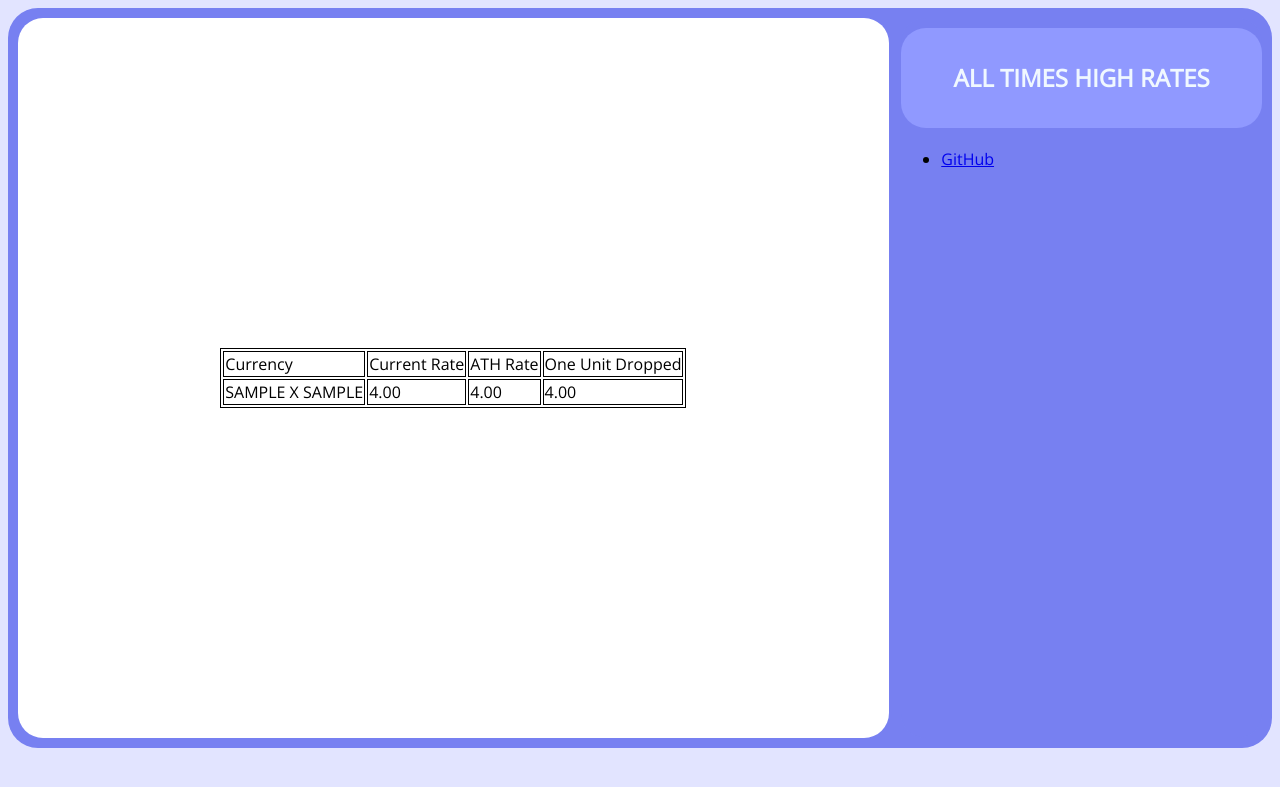
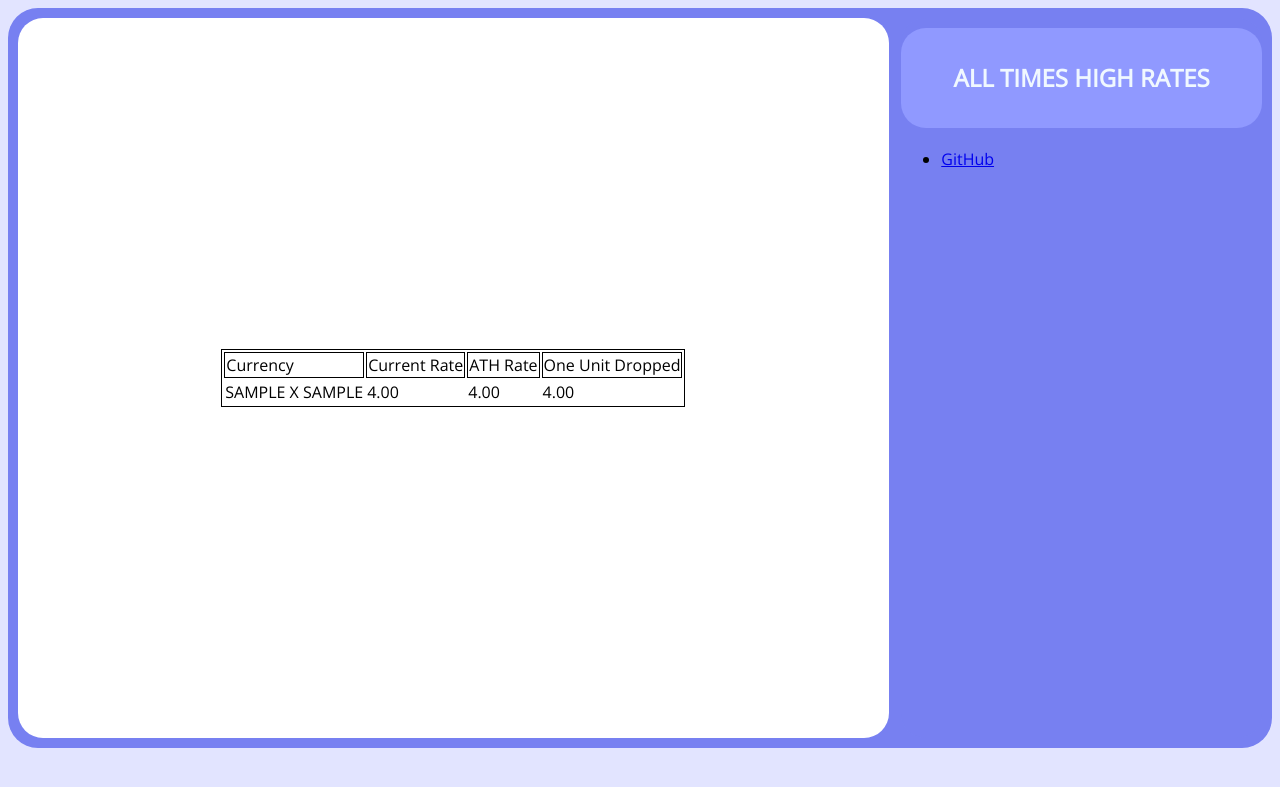
Before and after one commit to RecNes/ath_status, a Django app: page / in a window 1280 px wide. Shown: the top 787 px of the page. Run offline with Django 3.2, Linux system fonts and the light colour scheme; tables that the repository leaves empty hold one stand-in row (values such as "Sample post"); parts of the project's set-up code (start-up, migrations or seed data) failed here and were passed over.

Commit message:
remove border from td

```diff
--- a/templates/one_page_template.html
+++ b/templates/one_page_template.html
@@ -83,14 +83,14 @@
                 <tbody>
                 {% for exchange_currency in exchange_currencies %}
                     <tr>
-                        <td style="border: black 1px solid;">{{ exchange_currency }}</td>
-                        <td style="border: black 1px solid;" title="{{ exchange_currency.exchangerate_set.last.record_date }}">
+                        <td>{{ exchange_currency }}</td>
+                        <td title="{{ exchange_currency.exchangerate_set.last.record_date }}">
                             {{ exchange_currency.exchangerate_set.last.exchange_rate }}
                         </td>
-                        <td style="border: black 1px solid;" title="{{ exchange_currency.alltimehigh.update_date }}">
+                        <td title="{{ exchange_currency.alltimehigh.update_date }}">
                             {{ exchange_currency.alltimehigh.exchange_rate }}
                         </td>
-                        <td style="border: black 1px solid;" title="{{ exchange_currency.oneunitdropped.update_date }}">
+                        <td title="{{ exchange_currency.oneunitdropped.update_date }}">
                             {{ exchange_currency.oneunitdropped.exchange_rate }}
                         </td>
                     </tr>
```
